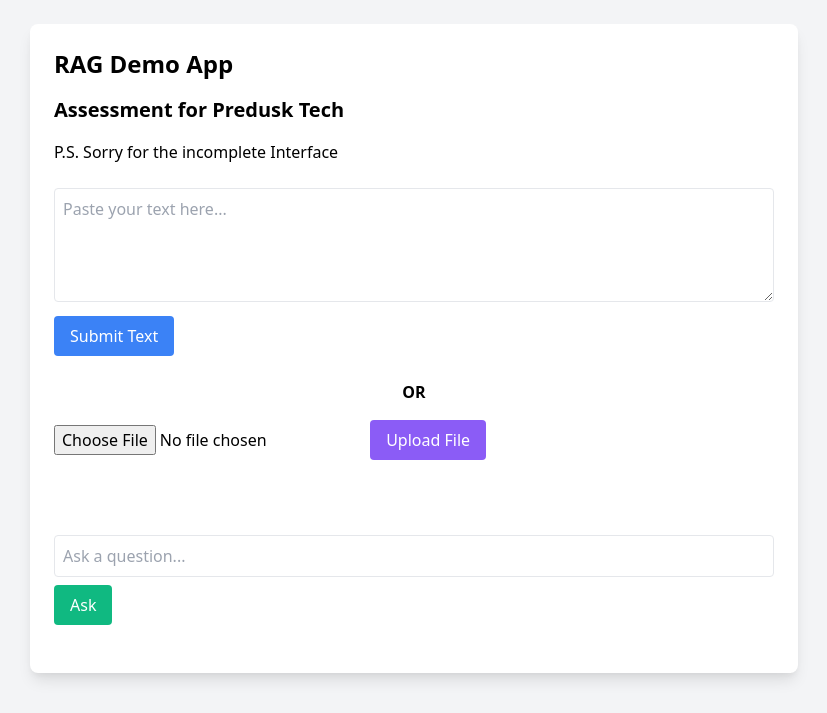
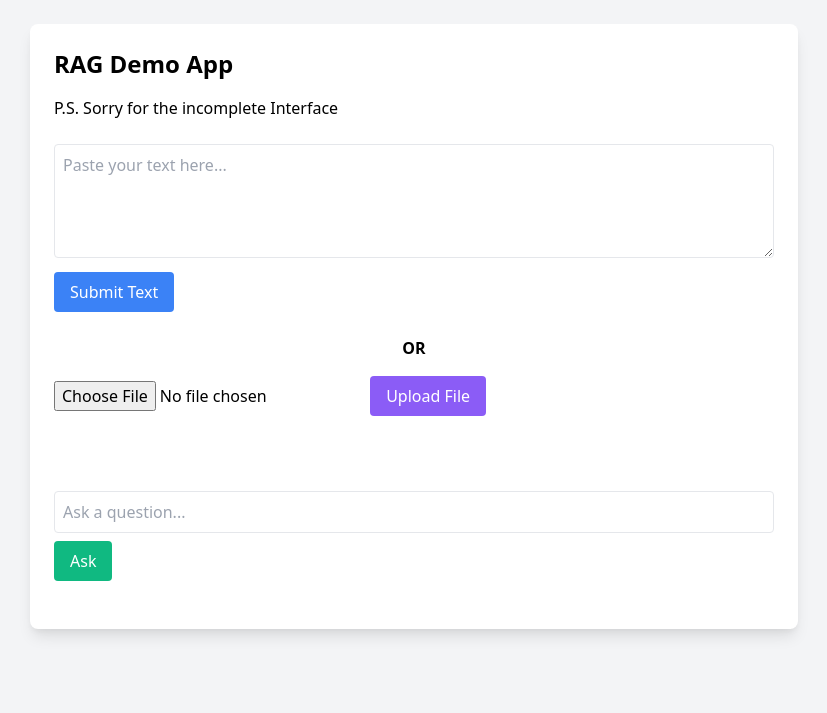
Before and after one commit to Sparshcodies/RAG_Retriever, a Django app: page / in a window 1280 px wide. Shown: the top 713 px of the page, without its empty margins (226-1053 px from the left). Run offline with Django 4.2, Linux system fonts and the light colour scheme.

Commit message:
Update chat.html

```diff
--- a/user/templates/chat.html
+++ b/user/templates/chat.html
@@ -9,7 +9,6 @@
 <body class="bg-gray-100 p-6">
     <div class="max-w-3xl mx-auto bg-white shadow-lg rounded-lg p-6">
         <h1 class="text-2xl font-bold mb-4">RAG Demo App</h1>
-        <h2 class="text-xl font-semibold mb-4">Assessment for Predusk Tech</h2>
         <h6>P.S. Sorry for the incomplete Interface</h6>
         <br>
         <form id="textForm" class="mb-6">
```
